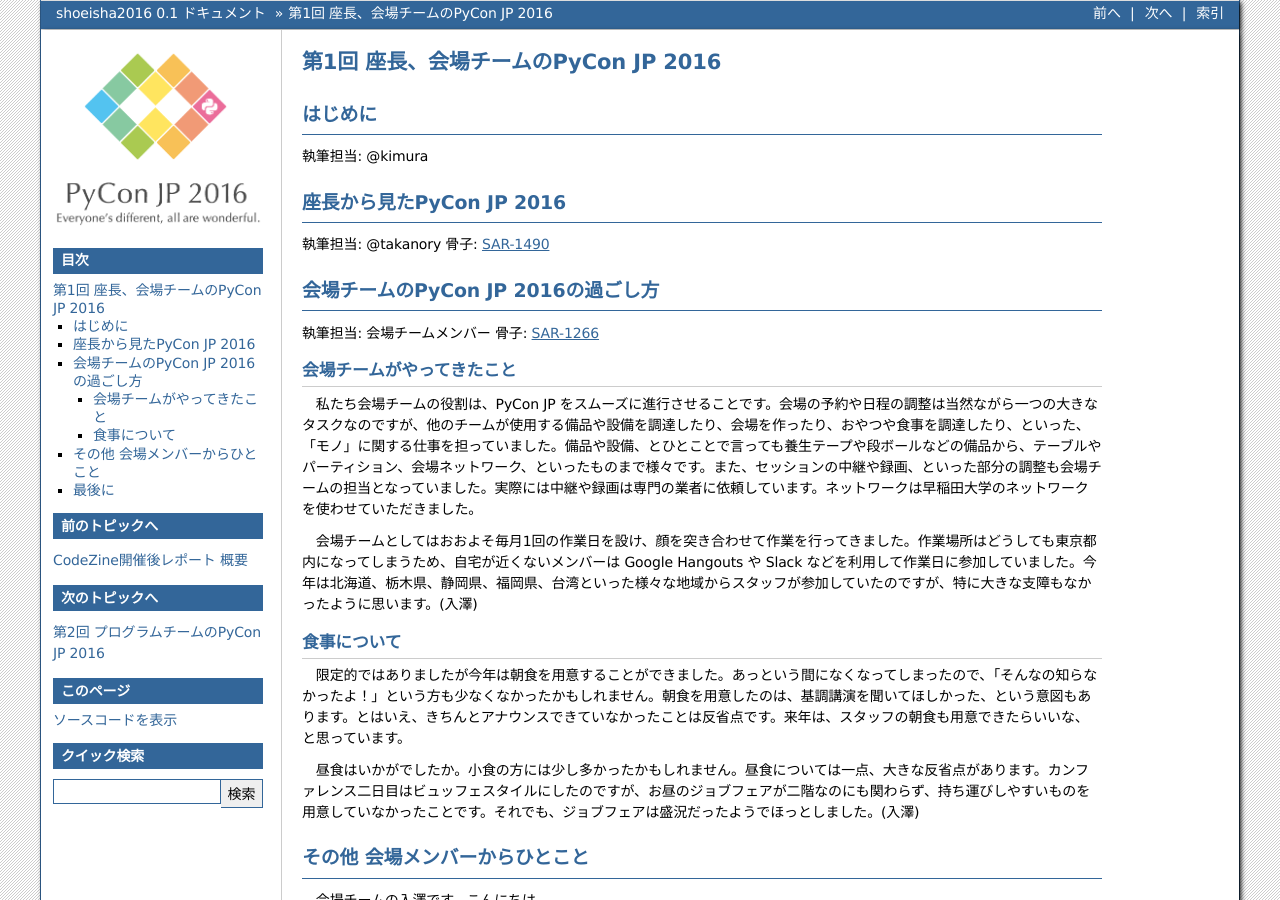
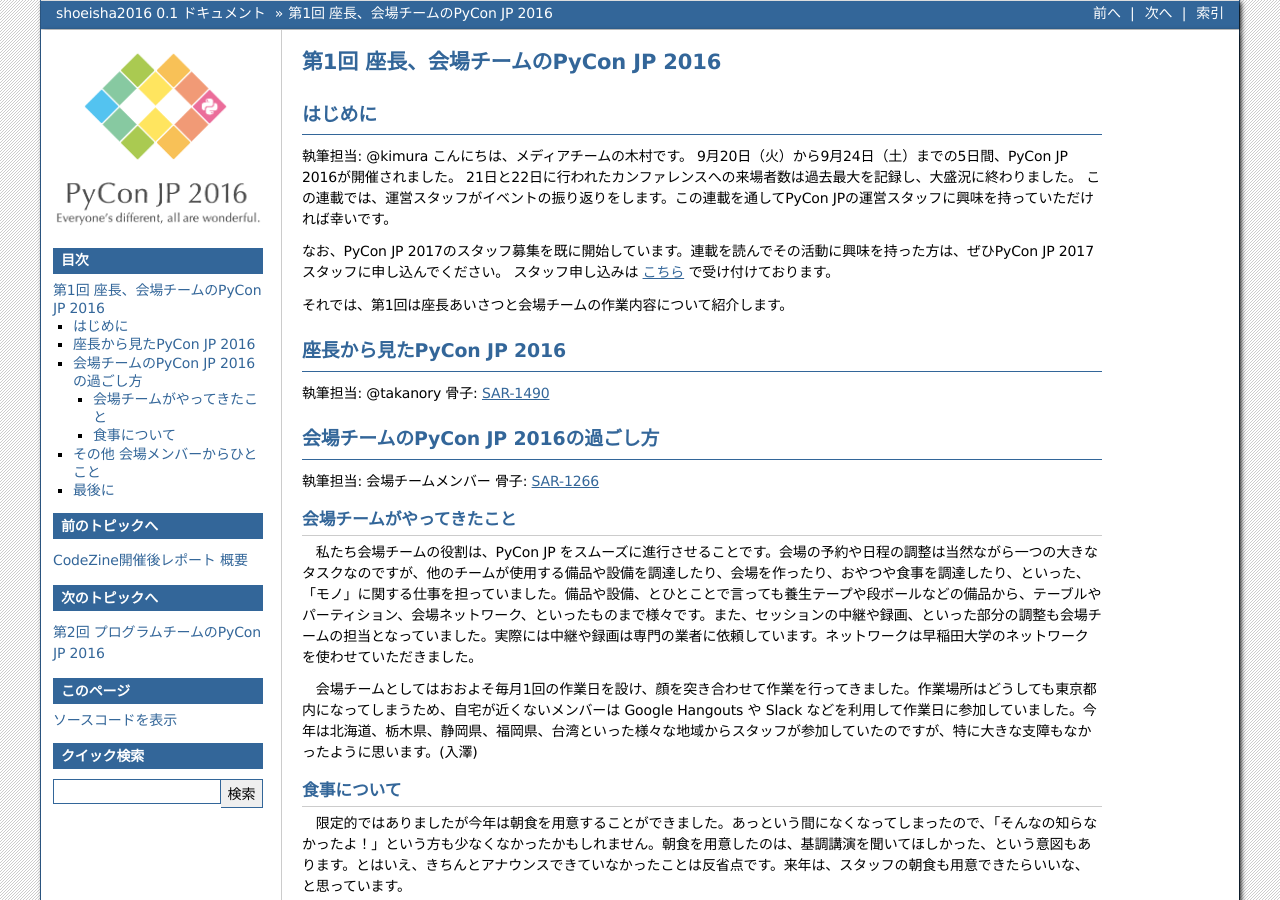
Before and after one commit to pyconjp/shoeisha2016, a Sphinx documentation site: the page built from source/afterreport_01_venue.rst, in a window 1280 px wide and 900 px high. Built offline with Sphinx 7.4.7, drawn with Linux system fonts in a browser that asks for light colours.

Commit message:
リード文追加
Signed-off-by: MakotoKimura <osprey.jp@outlook.com>

```diff
--- a/source/afterreport_01_venue.rst
+++ b/source/afterreport_01_venue.rst
@@ -5,6 +5,15 @@
 はじめに
 ===========
 執筆担当: @kimura
+こんにちは、メディアチームの木村です。
+9月20日（火）から9月24日（土）までの5日間、PyCon JP 2016が開催されました。
+21日と22日に行われたカンファレンスへの来場者数は過去最大を記録し、大盛況に終わりました。
+この連載では、運営スタッフがイベントの振り返りをします。この連載を通してPyCon JPの運営スタッフに興味を持っていただければ幸いです。
+
+なお、PyCon JP 2017のスタッフ募集を既に開始しています。連載を読んでその活動に興味を持った方は、ぜひPyCon JP 2017スタッフに申し込んでください。
+スタッフ申し込みは `こちら <https://docs.google.com/forms/d/e/1FAIpQLSf3QCVdzvii1RTt65ZnZeW-CdJnvvneistLNvX61aacr4_XzQ/viewform>`_ で受け付けております。
+
+それでは、第1回は座長あいさつと会場チームの作業内容について紹介します。
 
 座長から見たPyCon JP 2016
 ==============================
```
